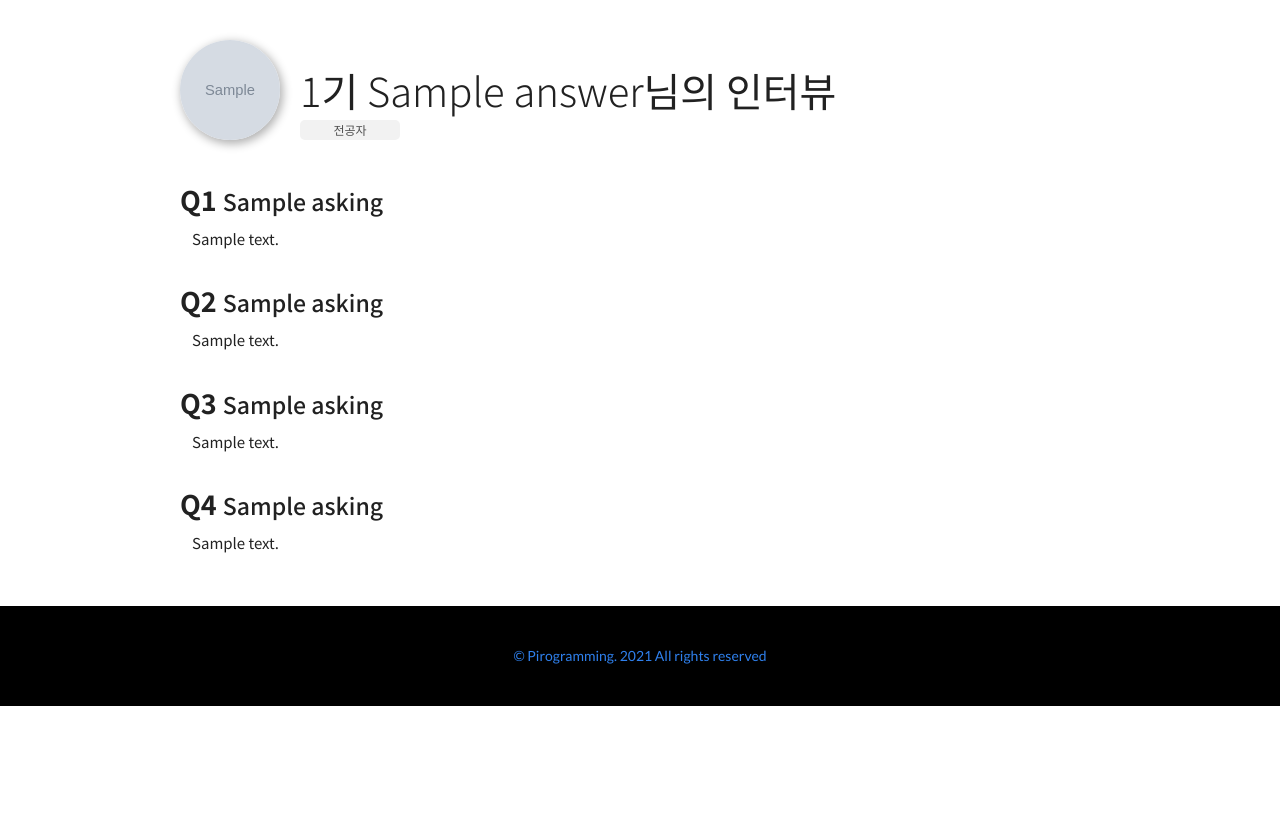
After one commit to InKyeongBae/Piro_HomePage, a Django app: page /interview/view/1/ in a window 1280 px wide. The commit adds this page. Run offline with Django 3.2, Linux system fonts and the light colour scheme; tables that the repository leaves empty hold one stand-in row (values such as "Sample post"); grey boxes marked "Sample" are stand-in pictures; some web fonts are replaced.

Commit message:
[UPDATE] interview detail page 완성 & [FIX] interview 모델

```diff
--- a/interview/admin.py
+++ b/interview/admin.py
@@ -1,6 +1,5 @@
 from django.contrib import admin
 from .models import *
 
-admin.site.register(Interviewee)
 admin.site.register(Asking)
 admin.site.register(Answer)
--- a/interview/models.py
+++ b/interview/models.py
@@ -1,30 +1,43 @@
 from django.db import models
 
 class Asking(models.Model) :
-    generation = models.IntegerField(default=0, verbose_name="기수")
-    question_num = models.IntegerField(default=1, verbose_name="질문 번호")
-    question = models.TextField(null=True, blank=True,verbose_name="질문(내용)")
+    generation = models.IntegerField(default=0, null=True, blank=True, verbose_name="기수")
+    question1 = models.CharField(max_length=155, null=True, blank=True, verbose_name="질문1")
+    question2 = models.CharField(max_length=155, null=True, blank=True, verbose_name="질문2")
+    question3 = models.CharField(max_length=155, null=True, blank=True, verbose_name="질문3")
+    question4 = models.CharField(max_length=155, null=True, blank=True, verbose_name="질문4")
+
     def __str__(self):
-        return '{}. {}'.format(self.question_num, self.question)
+        return '{}기 질문'.format(self.generation)
+
 
 class Interviewee(models.Model) :
     MAJOR_CHOICES = {
-        ('major','전공자'),
-        ('non_major','비전공자'),
-        ('double_major','복수전공자')
+        ('전공자','전공자'),
+        ('비전공자','비전공자'),
+        ('복수전공자','복수전공자')
     }
 
-    generation = models.IntegerField(default=0,verbose_name="기수")
+    generation = models.IntegerField(default=0, null=True, blank=True, verbose_name="기수")
     name = models.CharField(max_length=50, null=True, blank=True, verbose_name="이름")
     major = models.CharField(max_length=50, choices=MAJOR_CHOICES, blank=True, null=True, verbose_name="전공여부")
     intro = models.TextField(null=True, blank=True, verbose_name="썸네일용 간단한 소개")
     image = models.ImageField(null=True, blank=True, upload_to="interview", verbose_name="썸네일용 사진")
 
+
+    class Meta:
+        abstract = True
+
     def __str__(self):
         return '{}기 {}'.format(self.generation, self.name)
 
 
-class Answer(models.Model) :
-    interviewee = models.ForeignKey(Interviewee, on_delete=models.CASCADE, null=True, related_name="interviewee",  verbose_name="답변자")
-    asking = models.ForeignKey(Asking, on_delete=models.CASCADE, null=True, related_name="answer",  verbose_name="질문")
-    answer = models.TextField(null=True, blank=True, verbose_name="답변(내용)")
+class Answer(Interviewee) :
+    asking = models.ForeignKey(Asking, on_delete=models.CASCADE, related_name="asking")
+    answer1 = models.TextField(null=True, blank=True, verbose_name="답변(내용) 1")
+    answer2 = models.TextField(null=True, blank=True, verbose_name="답변(내용) 2")
+    answer3 = models.TextField(null=True, blank=True, verbose_name="답변(내용) 3")
+    answer4 = models.TextField(null=True, blank=True, verbose_name="답변(내용) 4")
+
+    class Meta :
+        ordering = ['-generation']
--- /dev/null
+++ b/interview/templates/interview/interview_view.html
@@ -0,0 +1,66 @@
+<!DOCTYPE html>
+{% load static %}
+<html lang="en">
+<head>
+    <link rel="stylesheet" href="{% static 'css/interview_view.css' %}" />
+    <title>피로그래밍</title>
+    <meta charset="UTF-8" />
+
+    <link
+        rel="stylesheet"
+        type="text/css"
+        href="{% static 'semantic/semantic.min.css' %}"
+    />
+
+    <link
+        href="//db.onlinewebfonts.com/c/2206d6cc490084998d531e8c1b2cbb4a?family=Druk+Wide+Bold"
+        rel="stylesheet"
+        type="text/css"
+    />
+    <link rel="preconnect" href="https://fonts.gstatic.com">
+    <link
+        href="https://fonts.googleapis.com/css2?family=Noto+Sans+KR:wght@100;300;400;500;700;900&display=swap"
+        rel="stylesheet"
+    >
+
+<div class="interview-containor">
+    <div class="intro-containor">
+        {% for i in interview %}
+            {% if i.image %}
+                <div class="intro-image"><img src="{{ i.image.url }}" alt=""></div>
+            {% endif %}
+                <div class="intro-name">{{ i.generation }}기 {{ i.name }}님의 <span>인터뷰</span></div>
+                <div class="intro-major">{{ i.major }}</div>
+
+
+        {% endfor %}
+    </div>
+    <div class="answer-containor">
+        {% for i in interview %}
+            {% if i.asking.question1 != None %}
+                <div class="question"><span>Q1 </span>{{ i.asking.question1 }}</div>
+                <div class="answer"> {{ i.answer1|linebreaks }}</div>
+            {% endif %}
+            {% if i.asking.question2 != None %}
+                <div class="question"><span>Q2 </span>{{ i.asking.question2 }}</div>
+                <div class="answer"> {{ i.answer2|linebreaks }}</div>
+            {% endif %}
+            {% if i.asking.question3 != None %}
+                <div class="question"><span>Q3 </span>{{ i.asking.question3 }}</div>
+                <div class="answer"> {{ i.answer3|linebreaks }}</div>
+            {% endif %}
+            {% if i.asking.question4 != None %}
+                <div class="question"><span>Q4 </span>{{ i.asking.question4 }}</div>
+                <div class="answer"> {{ i.answer4|linebreaks }}</div>
+            {% endif %}
+        {% endfor %}
+
+    </div>
+
+</div>
+<div class="interview-footer">
+    <span class="piro-footer"
+        >© Pirogramming. 2021 All rights reserved
+    </span>
+</div>
+</html>
--- a/interview/urls.py
+++ b/interview/urls.py
@@ -3,6 +3,8 @@ from .views import *
 app_name = 'interview'
 
 urlpatterns = [
-    path('interviewee/create/', interviewee_create, name="devtool_create" ),
-    path('', interview_list, name="interview_list"),
+    path('non_major/', non_major_interview, name="non_major_interview"),
+    path('major/', major_interview, name="major_interview"),
+    path('double_major/', double_major_interview, name="double_major_interview"),
+    path('view/<int:pk>/',interview_view, name="interview_view")
 ]
--- a/interview/views.py
+++ b/interview/views.py
@@ -1,22 +1,27 @@
 from django.shortcuts import render, redirect
-from .forms import *
 from django.urls import reverse
 from django.http import HttpResponse
+from .models import *
 # Create your views here.
-def interview_list(request):
-    interviewees = Interviewee.objects.all()
+def non_major_interview(request) :
+
+    return render(request,'interview/non_major_interview.html',data)
+
+def major_interview(request) :
+    interviewees = Answer.objects.filter(major = '전공자')
+    data = {
+        'interviewees' : interviewees,
+    }
+    return render(request,'interview/major_interview.html',data)
+
+def double_major_interview(request) :
+
+    return render(request,'interview/double_major_interview.html',data)
+
+
+def interview_view(request, pk):
+    interview = Answer.objects.filter(pk=pk)
     data={
-        'interviewees' : interviewees
+        'interview' : interview,
     }
-    return render(request, 'interview/interview.html',data )
-
-def interviewee_create(request):
-    if request.method == 'POST':
-        form = IntervieweeForm(request.POST, request.FILES)
-        if form.is_valid():
-            post = form.save()
-            return redirect('interview:interview_list') #추후 mainpage로 수정
-    else:
-        form = IntervieweeForm()
-        ctx = {'form': form}
-        return render(request, 'interview/intervieweeform.html', ctx)
+    return render(request, 'interview/interview_view.html',data )
--- /dev/null
+++ b/static/css/interview_view.css
@@ -0,0 +1,108 @@
+* {
+    margin: 0;
+    padding: 0;
+    box-sizing: border-box;
+}
+
+.interview-containor {
+    width: 920px;
+    margin : 40px auto;
+}
+
+.intro-containor {
+    display: grid;
+    grid-template-columns: 120px 800px;
+    grid-template-rows: 80px 20px;
+}
+
+.intro-image {
+    grid-area: 1 / 1 / 3 / 2;
+}
+.intro-image img{
+    width: 100px;
+    height: 100px;
+    border-radius: 100%;
+    object-fit: cover;
+    box-shadow: 2px 3px 10px 1px rgba(0,0,0,0.31);
+-webkit-box-shadow: 2px 3px 10px 1px rgba(0,0,0,0.31);
+-moz-box-shadow: 2px 3px 10px 1px rgba(0,0,0,0.31);
+}
+
+.intro-name {
+    grid-area: 1 / 2 / 2 / 3;
+    height: 100px;
+    line-height: 100px;
+    font-size: 40px;
+    font-family: 'Noto Sans KR';
+    font-weight:300;
+    font-stretch: normal;
+    font-style: normal;
+
+}
+
+.intro-name span {
+    font-weight:500;
+}
+
+.intro-major {
+    grid-area: 2 / 2 / 3 / 3;
+    width : 100px;
+    height: 20px ;
+    text-align:center;
+    background: #F2F2F2;
+    border-radius: 5px;
+
+    color: #4F4F4F;
+
+    font-family: 'Noto Sans KR';
+    font-style: normal;
+    font-weight: normal;
+    font-size: 12px;
+    line-height: 20px;
+    /* identical to box height */
+
+    text-align: center;
+
+    /* Gray 2 */
+
+    color: #4F4F4F;
+}
+
+.answer-containor {
+    margin-top: 50px;
+    margin-bottom : 30px;
+}
+
+.question {
+    width : 920px;
+    font-size: 23px;
+    font-family: 'Noto Sans KR';
+    font-weight: 500;
+    margin-top: 40px;
+    word-wrap:break-word;
+}
+
+.question span {
+    font-size: 27px;
+    font-weight: 600;
+}
+
+.answer {
+    width : 920px;
+    font-size: 15px;
+    font-family: 'Noto Sans KR';
+    margin-top: 15px;
+    margin-left: 10px;
+    padding: 2px;
+    word-wrap:break-word;
+}
+
+.interview-footer {
+    width: 100%;
+    height : 100px;
+    text-align: center;
+    line-height: 100px;
+    margin : 50px 0;
+    background-color: black;
+    color: #2F80ED;
+}
--- a/templates/layout.html
+++ b/templates/layout.html
@@ -139,7 +139,7 @@
               <div class="navbar_menulist">
                 <a class="navbar_menu" href="{% url 'main:main_page' %}">Home</a>
                 <a class="navbar_menu" href="/gallery">Gallery</a>
-                <a class="navbar_menu" href="{% url 'interview:interview_list' %}">Interview</a>
+                <a class="navbar_menu" href="{% url 'interview:major_interview' %}">Interview</a>
                 <a class="navbar_menu" href="/joinus">Join us</a>
               </div>
               <i class="fas fa-bars fa-2x menu_icon"></i>
```
Also changed, not shown: interview/forms.py (deleted, +0 -25 lines), interview/templates/interview/double_major_interview.html (added, +8 -0 lines), interview/templates/interview/interview.html (deleted, +0 -12 lines), interview/templates/interview/intervieweeform.html (deleted, +0 -22 lines), interview/templates/interview/major_interview.html (added, +12 -0 lines), interview/templates/interview/non_major_interview.html (added, +8 -0 lines), apply/migrations/0001_initial.py, interview/migrations/0001_initial.py.
